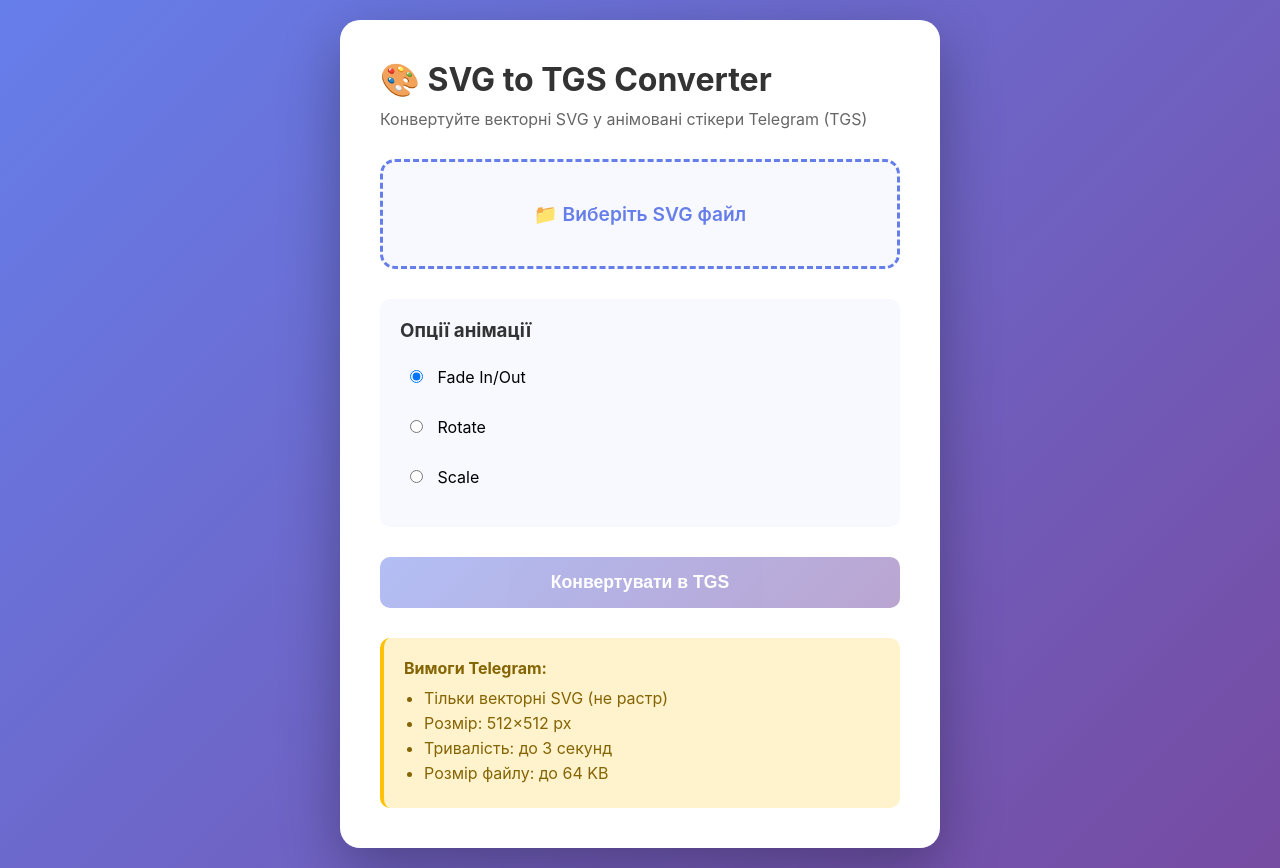
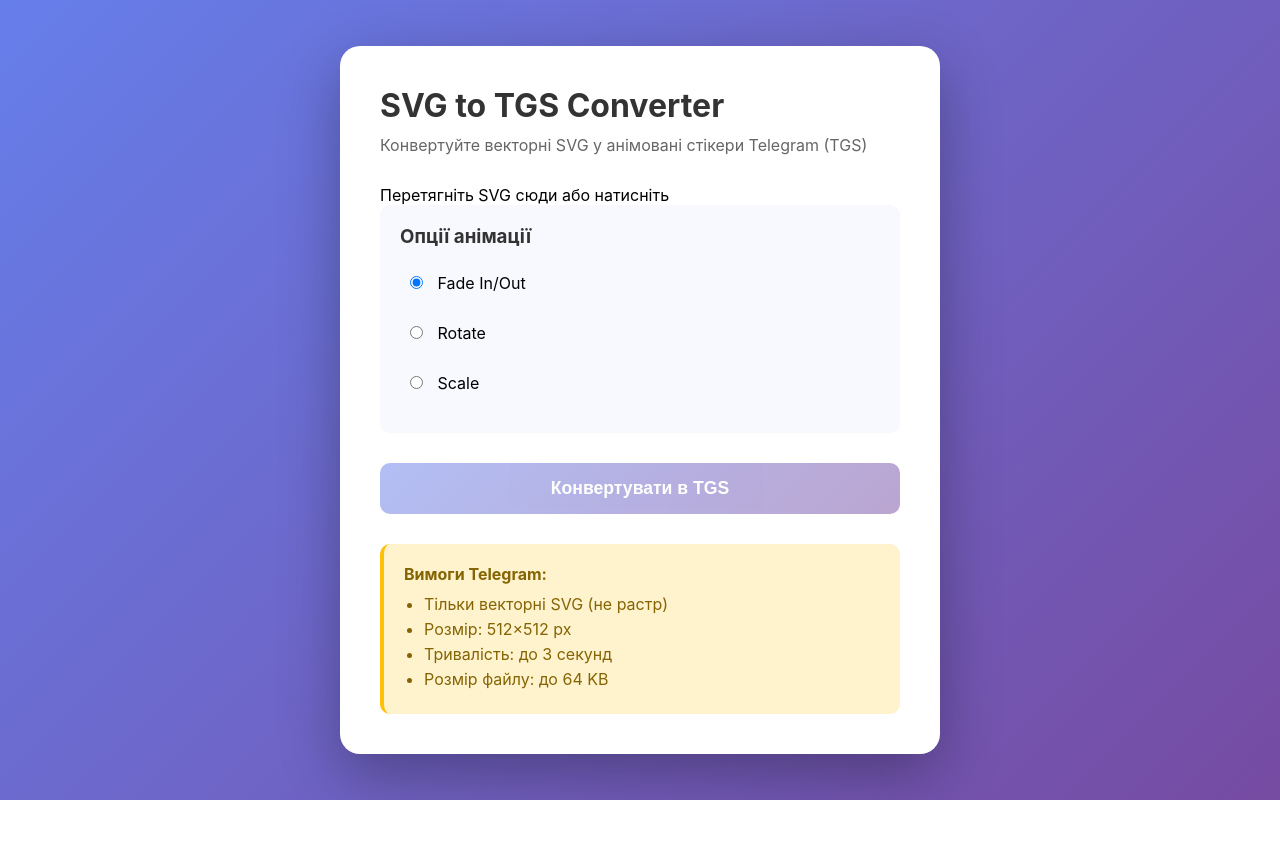
Before and after one commit to reginanka/svg-to-tgs-converter, a plain HTML site: page index.html in a window 1280 px wide. After the commit the page ends 800 px from the top, so only its background shows below. Drawn offline with Linux system fonts and the light colour scheme.

Commit message:
Update index.html

```diff
--- a/index.html
+++ b/index.html
@@ -8,15 +8,13 @@
 </head>
 <body>
     <div class="container">
-        <h1>🎨 SVG to TGS Converter</h1>
+        <h1>SVG to TGS Converter</h1>
         <p>Конвертуйте векторні SVG у анімовані стікери Telegram (TGS)</p>
 
-        <div class="upload-area">
-            <input type="file" id="fileInput" accept=".svg" />
-            <label for="fileInput">
-                📁 Виберіть SVG файл
-            </label>
-        </div>
+        <div id="dropZone" class="drop-zone">
+  Перетягніть SVG сюди або натисніть
+  <input type="file" id="fileInput" accept=".svg" />
+</div>
 
         <div class="animation-options">
             <h3>Опції анімації</h3>
```
